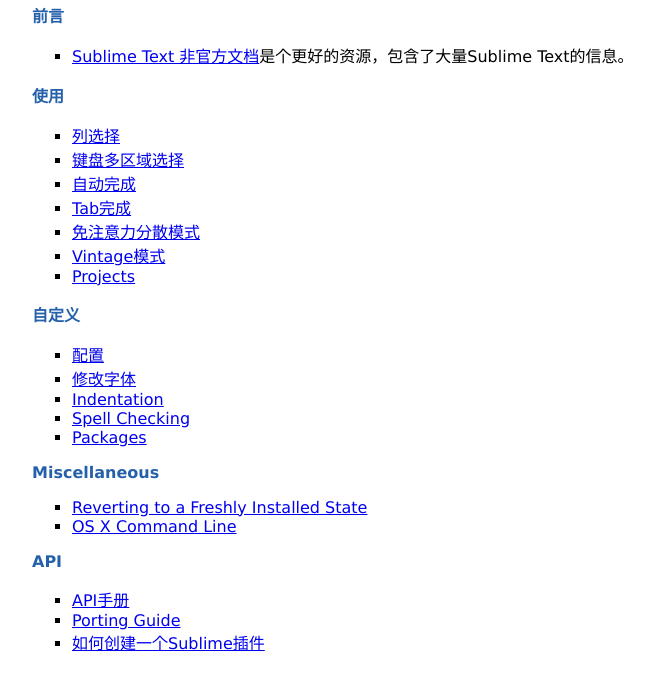
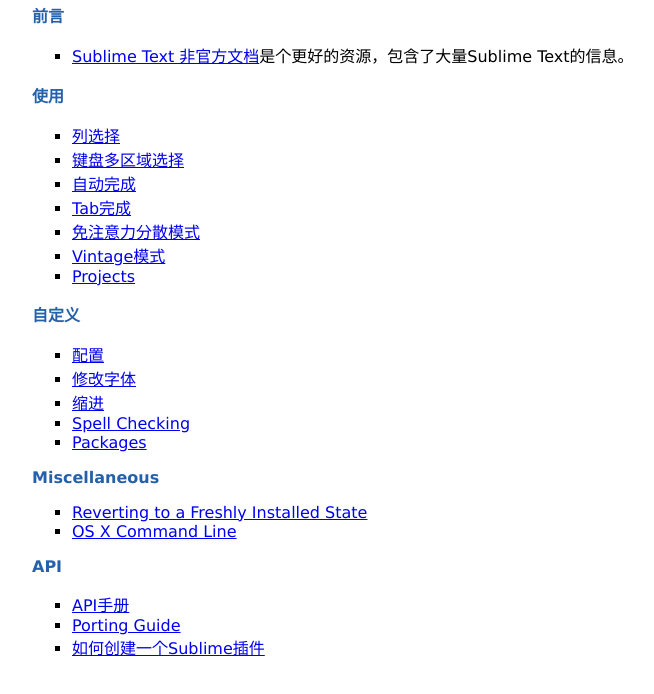
Before and after one commit to bert1100/Sublime-Text-3-Documentation, a plain HTML site: page index.html in a window 1280 px wide. Shown: the part 88-782 px from the top of the page, without its empty margins (32-686 px from the left). Drawn offline with Linux system fonts and the light colour scheme.

Commit message:
font,indentat

```diff
--- a/index.html
+++ b/index.html
@@ -30,7 +30,7 @@
 <ul>
 <li><a href="settings.html">配置</a></li>
 <li><a href="font.html">修改字体</a></li>
-<li><a href="indentation.html">Indentation</a></li>
+<li><a href="indentation.html">缩进</a></li>
 <li><a href="spell_checking.html">Spell Checking</a></li>
 <li><a href="packages.html">Packages</a></li>
 </ul>
```
